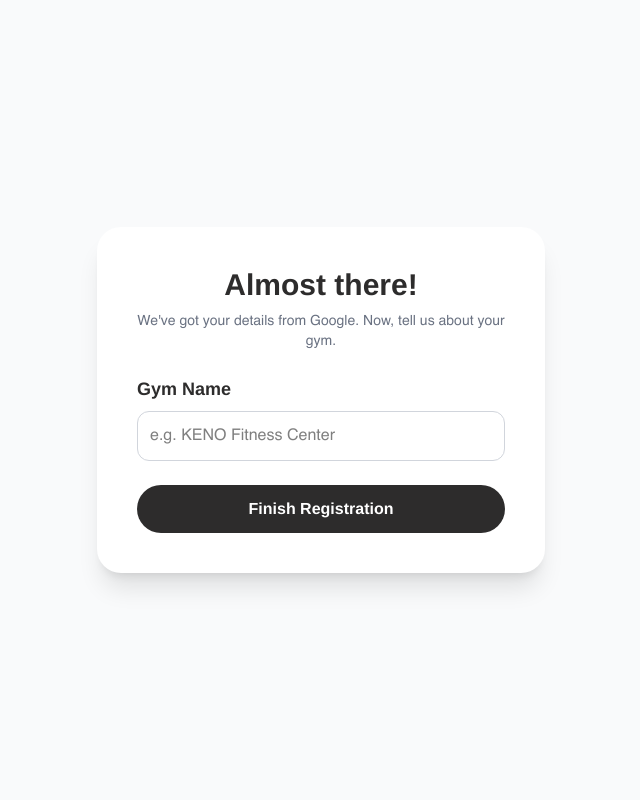
After one commit to sooooodeen/2025-CP_GymBuddy, a Flask app: page /register/finalize-google in a window 1280 px wide. The commit adds this page. Shown: the whole page, without its empty margins (319-959 px from the left). Run offline with Flask 3, Linux system fonts and the light colour scheme; the visitor is signed in with stand-in values (Sample User, id 1); style sheets or scripts are compiled from the project's sources.

Commit message:
Google Login

```diff
--- a/app.py
+++ b/app.py
@@ -1,4 +1,5 @@
 import os
+os.environ['OAUTHLIB_INSECURE_TRANSPORT'] = '1'
 import cv2
 import pandas as pd
 import uuid
@@ -32,9 +33,21 @@ from analysis_logic import ExerciseAnalyzer
 from itsdangerous import URLSafeTimedSerializer, SignatureExpired
 from flask_mail import Mail, Message
 from dotenv import load_dotenv
+from authlib.integrations.flask_client import OAuth
+load_dotenv('config.env') # Load the file first
 
-# Load environment variables
-load_dotenv('config.env')
+app = Flask(__name__)
+app.secret_key = os.environ.get('SECRET_KEY') # Pulls the long hex string
+
+oauth = OAuth(app)
+google = oauth.register(
+    name='google',
+    client_id=os.environ.get('GOOGLE_CLIENT_ID'), # Pulls ID from .env
+    client_secret=os.environ.get('GOOGLE_CLIENT_SECRET'), # Pulls Secret from .env
+    server_metadata_url='https://accounts.google.com/.well-known/openid-configuration',
+    client_kwargs={'scope': 'openid email profile'}
+)
+
 
 # --- App and Database Configuration ---
 app = Flask(__name__)
@@ -368,6 +381,112 @@ def login():
             flash('Invalid email or password.', 'error')
 
     return render_template("login.html")
+@app.route('/login/google')
+def google_login():
+    """
+    Initiates the Google OAuth login flow.
+    The function name 'google_login' must match url_for('google_login') in your HTML.
+    """
+    # _external=True is required to generate a full URL (http://...) for Google
+    redirect_uri = url_for('google_authorize', _external=True)
+    return google.authorize_redirect(redirect_uri)
+
+@app.route('/authorize')
+def google_authorize():
+    """
+    Handles the response from Google.
+    The function name MUST be 'google_authorize' to match your url_for call.
+    """
+    # 1. Fetch the token from Google
+    token = google.authorize_access_token()
+
+    # 2. Extract user info
+    user_info = google.get('https://www.googleapis.com/oauth2/v3/userinfo').json()
+
+    email = user_info['email']
+    user = User.query.filter_by(email=email).first()
+
+    # 3. Handle existing user login
+    if user:
+        session.clear()
+        session.update({
+            'user_id': user.id,
+            'user_role': user.role,
+            'user_gym_id': user.gym_id,
+            'user_gym_name': user.gym.name,
+            'user_firstname': user.firstname,
+            'user_lastname': user.lastname,
+            'user_email': user.email,
+            'user_photo_url': user.photo_url or 'src/images/Default_pfp.jpg'
+        })
+        return redirect(url_for('admin_dashboard' if user.role == 'Gym Owner' else 'dashboard'))
+
+    # 4. Handle new user: Store info in session for Step 2 (Gym Name)
+    session['temp_google_user'] = {
+        'email': email,
+        'firstname': user_info.get('given_name'),
+        'lastname': user_info.get('family_name'),
+        'photo_url': user_info.get('picture')
+    }
+    return redirect(url_for('finalize_google_reg'))
+
+@app.route('/register/finalize-google', methods=['GET', 'POST'])
+def finalize_google_reg():
+    # 1. Safety check: ensure user actually came from Google login
+    if 'temp_google_user' not in session:
+        flash("Registration session expired. Please try again.", "error")
+        return redirect(url_for('register'))
+
+    if request.method == 'POST':
+        gym_name = request.form.get('gymName')
+        google_data = session.pop('temp_google_user') # Clear temp data
+
+        try:
+            # 2. Handle Gym creation or retrieval
+            gym = Gym.query.filter_by(name=gym_name).first()
+            if not gym:
+                gym = Gym(name=gym_name)
+                db.session.add(gym)
+                db.session.commit() # Commit to get the gym.id
+
+            # 3. Create the User as a Gym Owner
+            new_user = User(
+                firstname=google_data['firstname'],
+                lastname=google_data['lastname'],
+                email=google_data['email'],
+                photo_url=google_data['photo_url'],
+                password_hash="GOOGLE_ACCOUNT", # Identifies Google users
+                role='Gym Owner',
+                status='active', # Google users are pre-verified
+                gym_id=gym.id
+            )
+            db.session.add(new_user)
+            db.session.commit()
+
+            # 4. Log the user in by setting the session
+            session.clear()
+            session.update({
+                'user_id': new_user.id,
+                'user_role': new_user.role,
+                'user_gym_id': new_user.gym_id,
+                'user_gym_name': gym.name,
+                'user_firstname': new_user.firstname,
+                'user_lastname': new_user.lastname,
+                'user_email': new_user.email,
+                'user_photo_url': new_user.photo_url or 'src/images/Default_pfp.jpg'
+            })
+
+            flash(f"Welcome, {new_user.firstname}! Your gym '{gym.name}' has been set up.", "success")
+            return redirect(url_for('admin_dashboard'))
+
+        except Exception as e:
+            db.session.rollback()
+            print(f"Error finalizing Google registration: {e}")
+            flash("An error occurred during registration. Please try again.", "error")
+            return redirect(url_for('register'))
+
+    # GET request: Show the form
+    return render_template('finalize_google.html')
 
 @app.route("/resend_verification", methods=['GET', 'POST'])
 def resend_verification():
--- /dev/null
+++ b/templates/finalize_google.html
@@ -0,0 +1,31 @@
+<!DOCTYPE html>
+<html lang="en">
+<head>
+    <meta charset="UTF-8">
+    <meta name="viewport" content="width=device-width, initial-scale=1.0">
+    <title>Complete Your Profile</title>
+    <link rel="stylesheet" href="{{url_for('static',filename='dist/output.css')}}">
+</head>
+<body class="bg-gray-50 h-screen flex items-center justify-center font-Helvetica">
+    <div class="w-[90%] max-w-md bg-white p-10 rounded-3xl shadow-xl">
+        <div class="text-center mb-6">
+            <h2 class="text-3xl font-bold text-[#2D2C2C]">Almost there!</h2>
+            <p class="text-gray-500 text-sm mt-2">We've got your details from Google. Now, tell us about your gym.</p>
+        </div>
+
+        <form method="POST" action="{{ url_for('finalize_google_reg') }}" class="space-y-6">
+            <div class="flex flex-col gap-2">
+                <label for="gymName" class="font-bold text-lg text-[#2D2C2C]">Gym Name</label>
+                <input id="gymName" name="gymName" type="text"
+                       class="border border-gray-300 rounded-xl p-3 outline-none focus:ring-2 focus:ring-black"
+                       placeholder="e.g. KENO Fitness Center" required>
+            </div>
+
+            <button type="submit"
+                    class="bg-[#2D2C2C] text-white py-3 rounded-4xl font-bold hover:bg-[#474646] transition-all w-full">
+                Finish Registration
+            </button>
+        </form>
+    </div>
+</body>
+</html>
```
Also changed, not shown: templates/login.html (+9 -9 lines).
